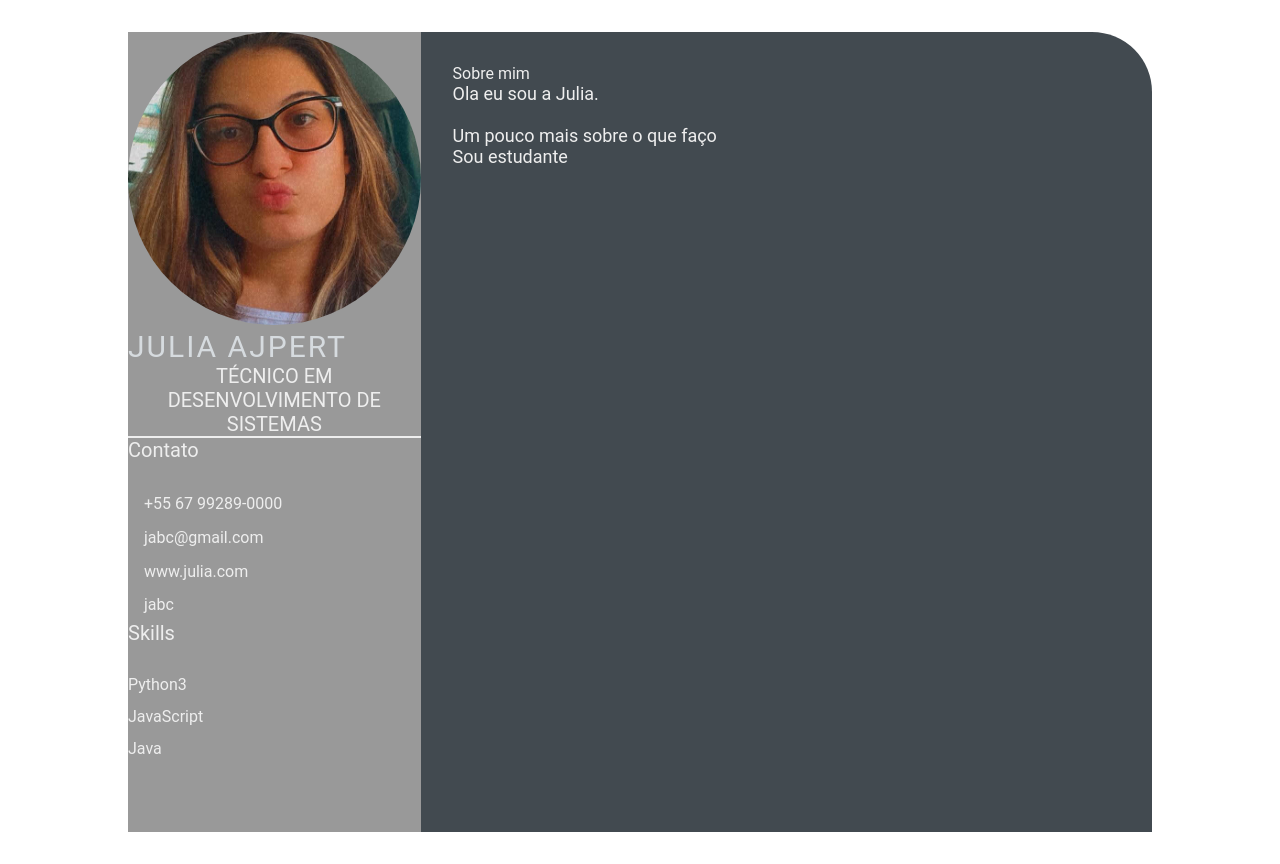
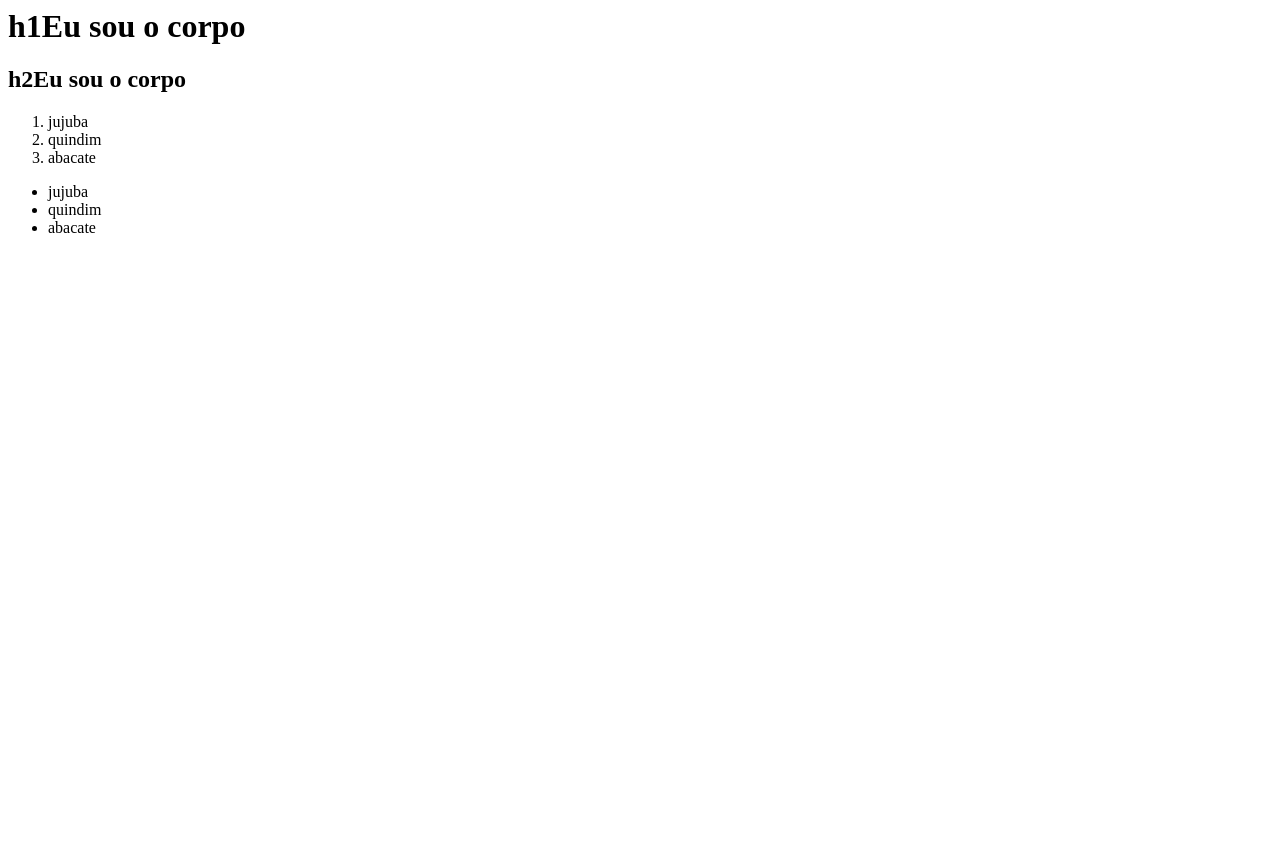
Before and after one commit to jajpert/devweekgit.github.io, a plain HTML site: page index.html in a window 1280 px wide. After the commit the page ends 800 px from the top, so only its background shows below. Drawn offline with Linux system fonts and the light colour scheme.

Commit message:
Revert "atividades do segundo dia (#4)" (#5)
This reverts commit 7ece2d34e353073016bcf0696d76b5d2df55e5cd.

```diff
--- a/index.html
+++ b/index.html
@@ -1,60 +1,21 @@
-<!DOCTYPE html>
-<html lang="en">
-<head>
-    <meta charset="UTF-8">
-    <meta http-equiv="X-UA-Compatible" content="IE=edge">
-    <meta name="viewport" content="width=device-width, initial-scale=1.0">
-    <title>Julia Ajpert CV</title>
-
-    <link rel="stylesheet" href="style.css">
-
-</head>
-<body>
-    <main class="resume-contents">
-        <section class="left-section">
-            <section class="left-section-content">
-                <div class="profile">
-                    <img class="profile-image" src="img/me.jpg" alt="Profile image">
-                    <p class="name">Julia Ajpert</p>
-                    <p class="profession">Técnico em Desenvolvimento de Sistemas</p>
-                </div>
-                <div class="contact-info">
-                    <p class="left-title">Contato</p>
-                    <ul>
-                        <li><i class="fa fa-phone"></i>+55 67 99289-0000</li>
-                        <li><i class="fa fa-envelope"></i>jabc@gmail.com</li>
-                        <li><i class="fa fa-globe"></i>www.julia.com</li>
-                        <li><i class="fa fa-github"></i>jabc</li>
-                    </ul>
-                </div>
-                <div class="skills">
-                    <p class="left-title">Skills</p>
-                    <ul>
-                        <li><p>Python3</p></li>
-                        <li><p>JavaScript</p></li>
-                        <li><p>Java</p></li>
-                    </ul>
-                </div>
-            </section>
-        </section>
-            <section class="right-section">
-                <div class="right-section-contents">
-                    <section class="about gap">
-
-                        <div class="right-title">Sobre mim</div>
-                        <p class="about-me-contents">
-                            Ola eu sou a Julia.<br>
-                            <br> Um pouco mais sobre o que faço
-                            <br> Sou estudante
-
-                        </p>
-
-                    </section>
-
-                </div>
-
-            </section>
-
-    </main>
-</body>
+<html>
+    <head>
+        <title>
+            pagina nova
+        </title>
+    </head>
+    <body>
+        <h1>h1Eu sou o corpo</h1>
+        <h2>h2Eu sou o corpo</h2>
+    </body>
+    <ol>
+        <li>jujuba</li>
+        <li>quindim</li>
+        <li>abacate</li>
+    </ol>
+    <ul>
+        <li>jujuba</li>
+        <li>quindim</li>
+        <li>abacate</li>
+    </ul>
 </html>
--- a/style.css
+++ /dev/null
@@ -1,103 +0,0 @@
-* {
-    margin: 0;
-    padding: 0;
-    box-sizing: border-box;
-    list-style: none;
-    font-family: 'Roboto', sans-serif;
-}
-
-.resume-contents {
-    min-height: 100vh;
-    width: 80%;
-    margin: 2rem auto;
-    display: grid;
-    grid-template-columns: repeat(7, 1fr);
-}
-
-.left-section {
-    grid-column: span 2;
-    height: 100%;
-    background-color: #999999;
-}
-
-.right-section {
-    grid-column: span 5;
-    height: 100%;
-    background-color: #424a50;
-    border-radius: 0px 60px 0px 0px;
-}
-
-.left-section-contents{
-    padding: 2rem 2rem;
-}
-
-.profile {
-    width: 100%;
-    border-bottom: 2px solid #eeeeee;
-}
-
-.profile .profile-image {
-    width: 100%;
-    border-radius: 100%;
-}
-
-.name {
-    color: #D6DBDF;
-    font-size: 30px;
-    letter-spacing: 2px;
-    text-transform: uppercase;
-}
-
-.profession {
-    color: #eeeeee;
-    font-size: 20px;
-    text-transform: uppercase;
-    text-align: center;
-}
-
-/* .contact-info { border-bottom: 2px solid #1B2631; } */
-.left-title {
-    color: #eeeeee;
-    font-size: 20px;
-}
-
-.contact-info ul {
-    padding-top: 1.5rem;
-}
-
-.contact-info ul li,
-.references ul li {
-    padding: .4rem 0;
-    color: #eeeeee;
-}
-
-.contact-info ul li i,
-.references ul li i {
-    padding-right: 1rem;
-    font-size: 18px;
-    color: #eeeeee;
-}
-
-.skills ul {
-    padding-top: 1.5rem;
-}
-.skills ul li p {
-    padding: .4rem 0;
-    color: #eeeeee;
-}
-
-.right-section-contents {
-    padding: 2rem 2rem;
-}
-
-.right-title {
-    color: #eeeeee;
-}
-
-.gap {
-    padding-bottom: 2rem;
-}
-.about-me-contents {
-    font-size: 18px;
-    color: #eeeeee;
-}
```
Also changed, not shown: img/me.jpg (deleted).
